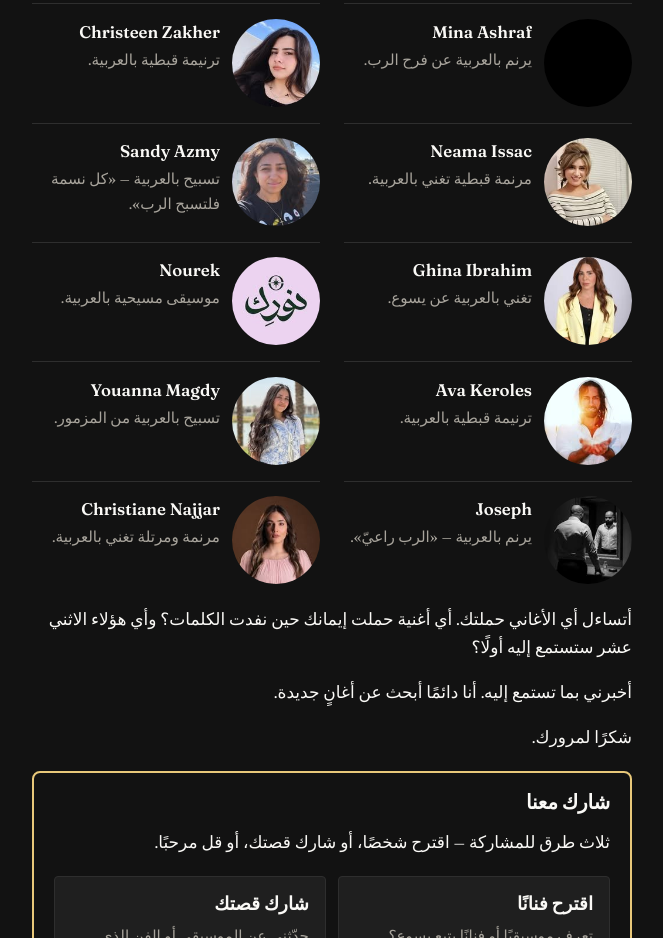
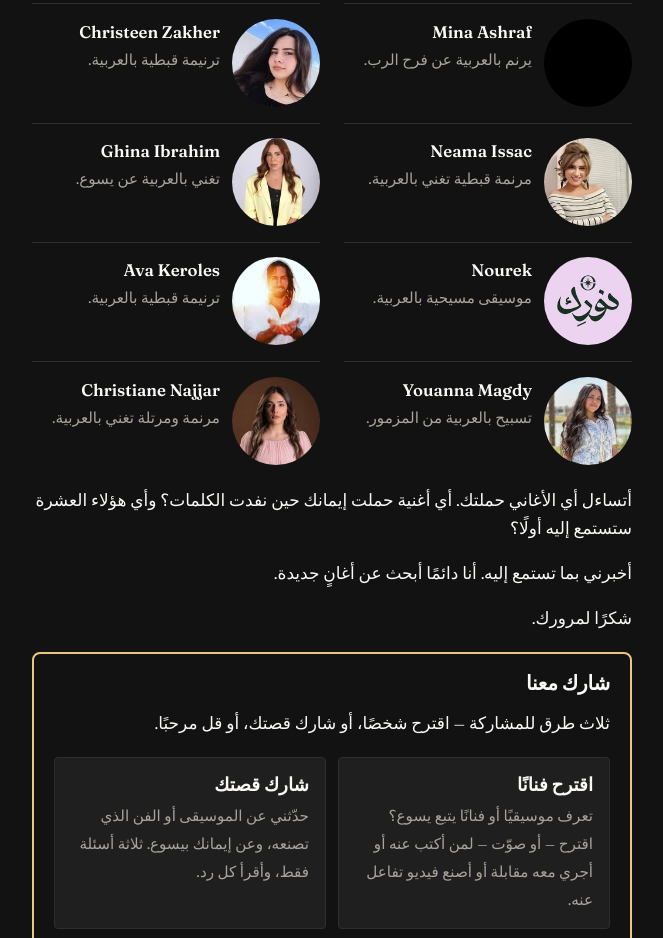
Before and after one commit to streamjonathan/jonathanmccallum-ar, an Eleventy site: page content/posts/2026-11-23-music-and-faith.md in a window 1280 px wide. Shown: the part 814-1752 px from the top of the page, without its empty margins (308-971 px from the left). Built offline with nearby package versions, Linux system fonts and the light colour scheme; Eleventy itself is replaced by a stand-in of ours; files that its build step writes are made by us from their sources.

Commit message:
Remove AI persons from Music and Faith (ar)

```diff
--- a/content/posts/2026-11-23-music-and-faith.md
+++ b/content/posts/2026-11-23-music-and-faith.md
@@ -42,11 +42,6 @@ shareImage: /images/music-faith/youssefpeterofficial.jpg
 <span class="ig-card__text"><span class="ig-card__name">Neama Issac</span>
 <span class="ig-card__note">مرنمة قبطية تغني بالعربية.</span></span>
 </a>
-<a class="ig-card" href="https://www.instagram.com/reel/DgAI5Mnh_E-/" target="_blank" rel="noopener">
-<img class="ig-card__img" src="/images/music-faith/sandyazmyworship.jpg" alt="Sandy Azmy" loading="lazy" width="150" height="150">
-<span class="ig-card__text"><span class="ig-card__name">Sandy Azmy</span>
-<span class="ig-card__note">تسبيح بالعربية — «كل نسمة فلتسبح الرب».</span></span>
-</a>
 <a class="ig-card" href="https://www.instagram.com/reel/DTDbF4jDLlv/" target="_blank" rel="noopener">
 <img class="ig-card__img" src="/images/music-faith/ghinaibrahimibrahim.jpg" alt="Ghina Ibrahim" loading="lazy" width="150" height="150">
 <span class="ig-card__text"><span class="ig-card__name">Ghina Ibrahim</span>
@@ -67,11 +62,6 @@ shareImage: /images/music-faith/youssefpeterofficial.jpg
 <span class="ig-card__text"><span class="ig-card__name">Youanna Magdy</span>
 <span class="ig-card__note">تسبيح بالعربية من المزمور.</span></span>
 </a>
-<a class="ig-card" href="https://www.instagram.com/reel/DGIcclTNn2C/" target="_blank" rel="noopener">
-<img class="ig-card__img" src="/images/music-faith/joseph_mtrk.jpg" alt="Joseph" loading="lazy" width="150" height="150">
-<span class="ig-card__text"><span class="ig-card__name">Joseph</span>
-<span class="ig-card__note">يرنم بالعربية — «الرب راعيّ».</span></span>
-</a>
 <a class="ig-card" href="https://www.instagram.com/reel/DfDKSuDuAiv/" target="_blank" rel="noopener">
 <img class="ig-card__img" src="/images/music-faith/christianenajjar.jpg" alt="Christiane Najjar" loading="lazy" width="150" height="150">
 <span class="ig-card__text"><span class="ig-card__name">Christiane Najjar</span>
@@ -79,7 +69,7 @@ shareImage: /images/music-faith/youssefpeterofficial.jpg
 </a>
 </div>
 
-أتساءل أي الأغاني حملتك. أي أغنية حملت إيمانك حين نفدت الكلمات؟ وأي هؤلاء الاثني عشر ستستمع إليه أولًا؟
+أتساءل أي الأغاني حملتك. أي أغنية حملت إيمانك حين نفدت الكلمات؟ وأي هؤلاء العشرة ستستمع إليه أولًا؟
 
 أخبرني بما تستمع إليه. أنا دائمًا أبحث عن أغانٍ جديدة.
 
```
